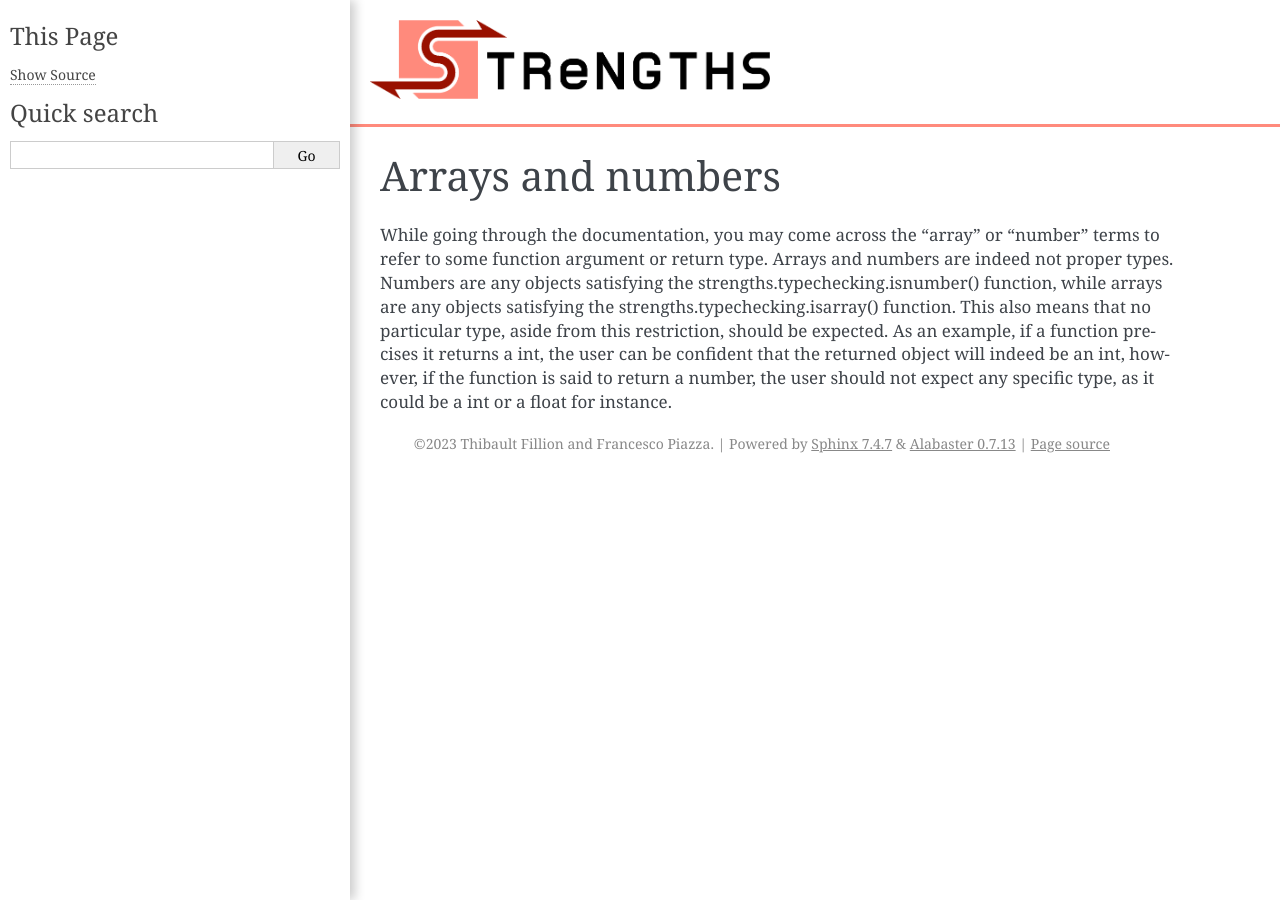
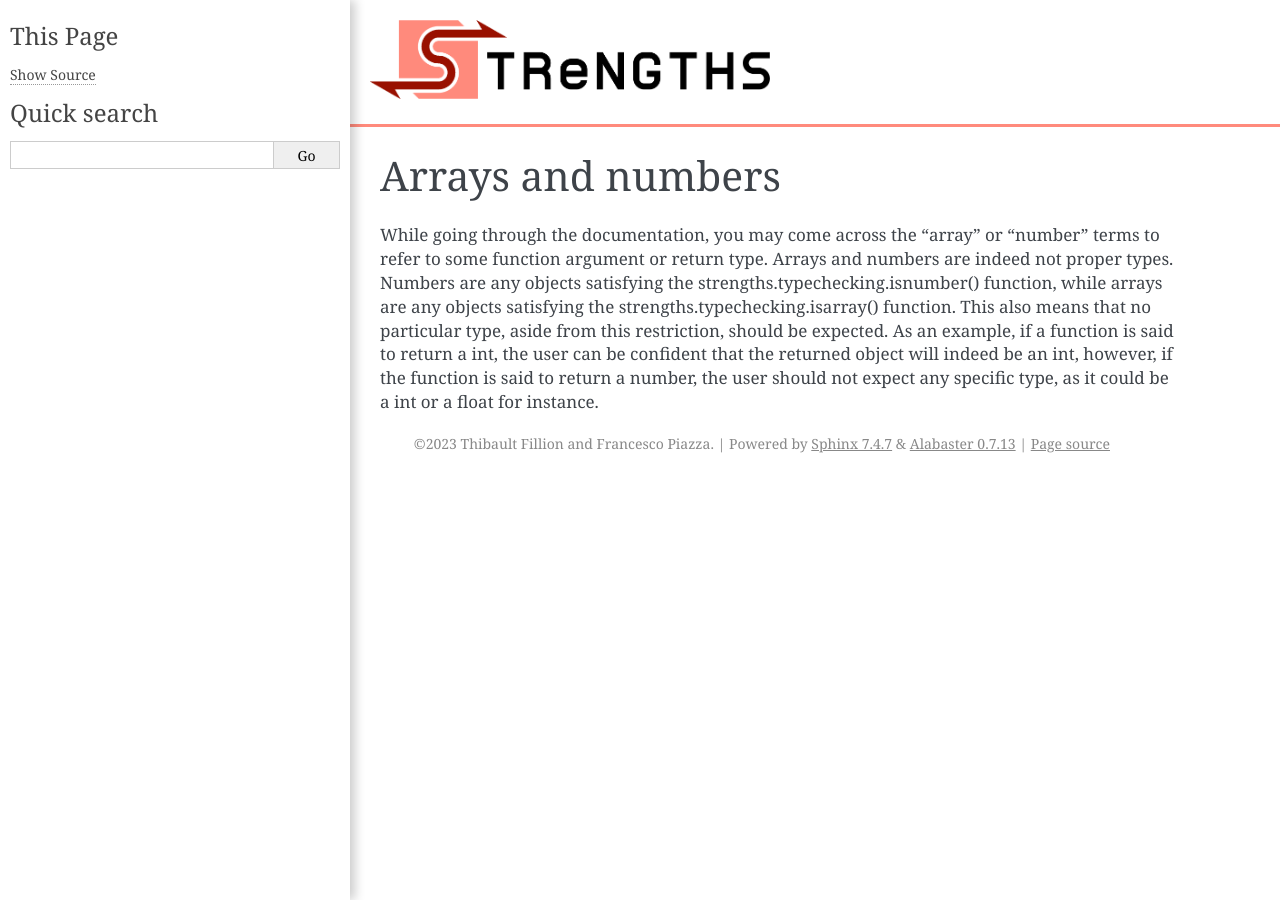
Before and after one commit to ThibaultFillion/strengths, a Sphinx documentation site: the page built from documentation/arrays_and_numbers.rst, in a window 1280 px wide. Built offline with Sphinx 7.4.7, drawn with Linux system fonts in a browser that asks for light colours.

Commit message:
Update arrays_and_numbers.rst

```diff
--- a/documentation/arrays_and_numbers.rst
+++ b/documentation/arrays_and_numbers.rst
@@ -4,5 +4,5 @@ Arrays and numbers
 While going through the documentation, you may come across the "array" or "number" terms to refer to some function argument or return type.
 Arrays and numbers are indeed not proper types. Numbers are any objects satisfying the strengths.typechecking.isnumber() function,
 while arrays are any objects satisfying the strengths.typechecking.isarray() function. This also means that no particular type, aside from this restriction,
-should be expected. As an example, if a function precises it returns a int, the user can be confident that the returned object will indeed be an int, however,
+should be expected. As an example, if a function is said to return a int, the user can be confident that the returned object will indeed be an int, however,
 if the function is said to return a number, the user should not expect any specific type, as it could be a int or a float for instance.
```
